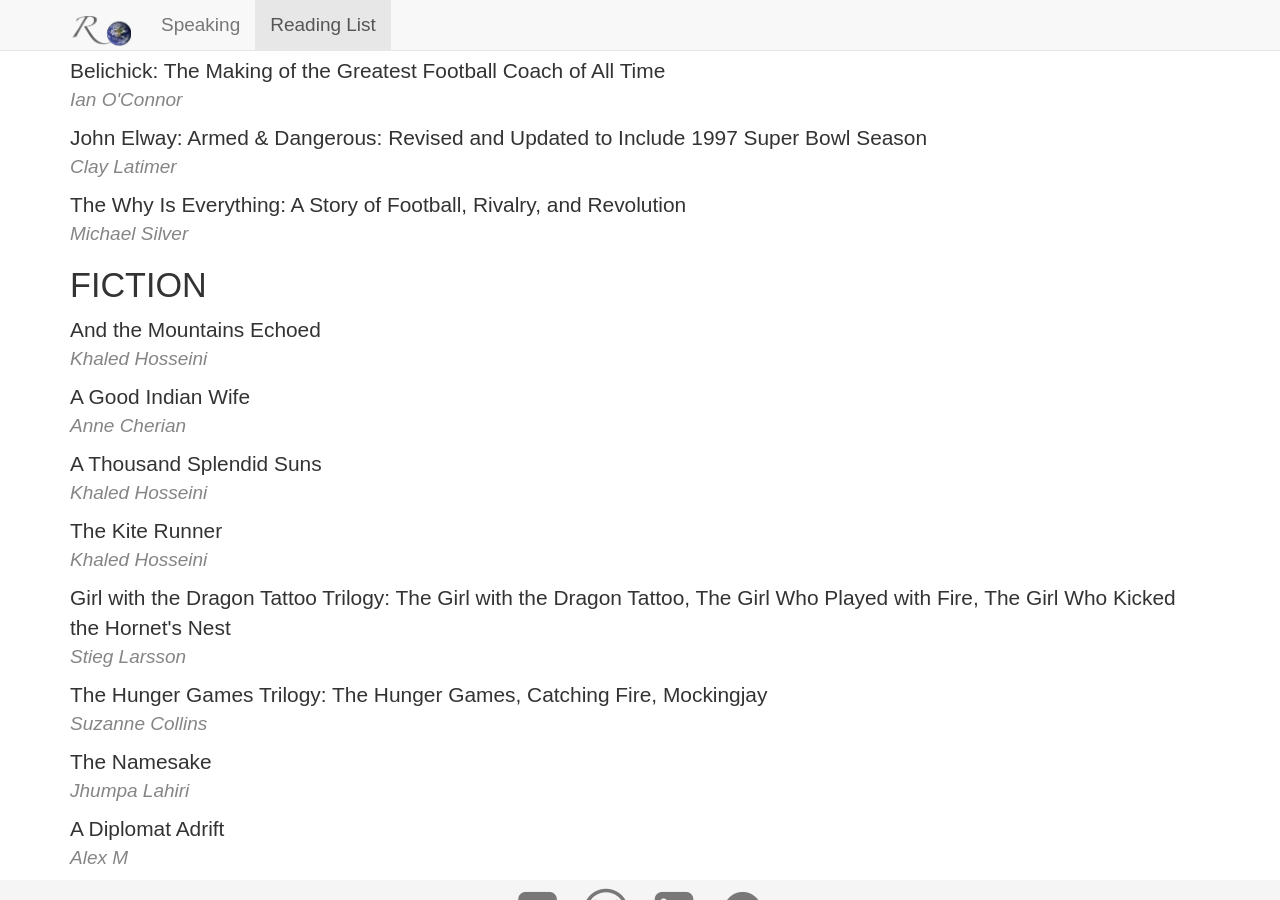
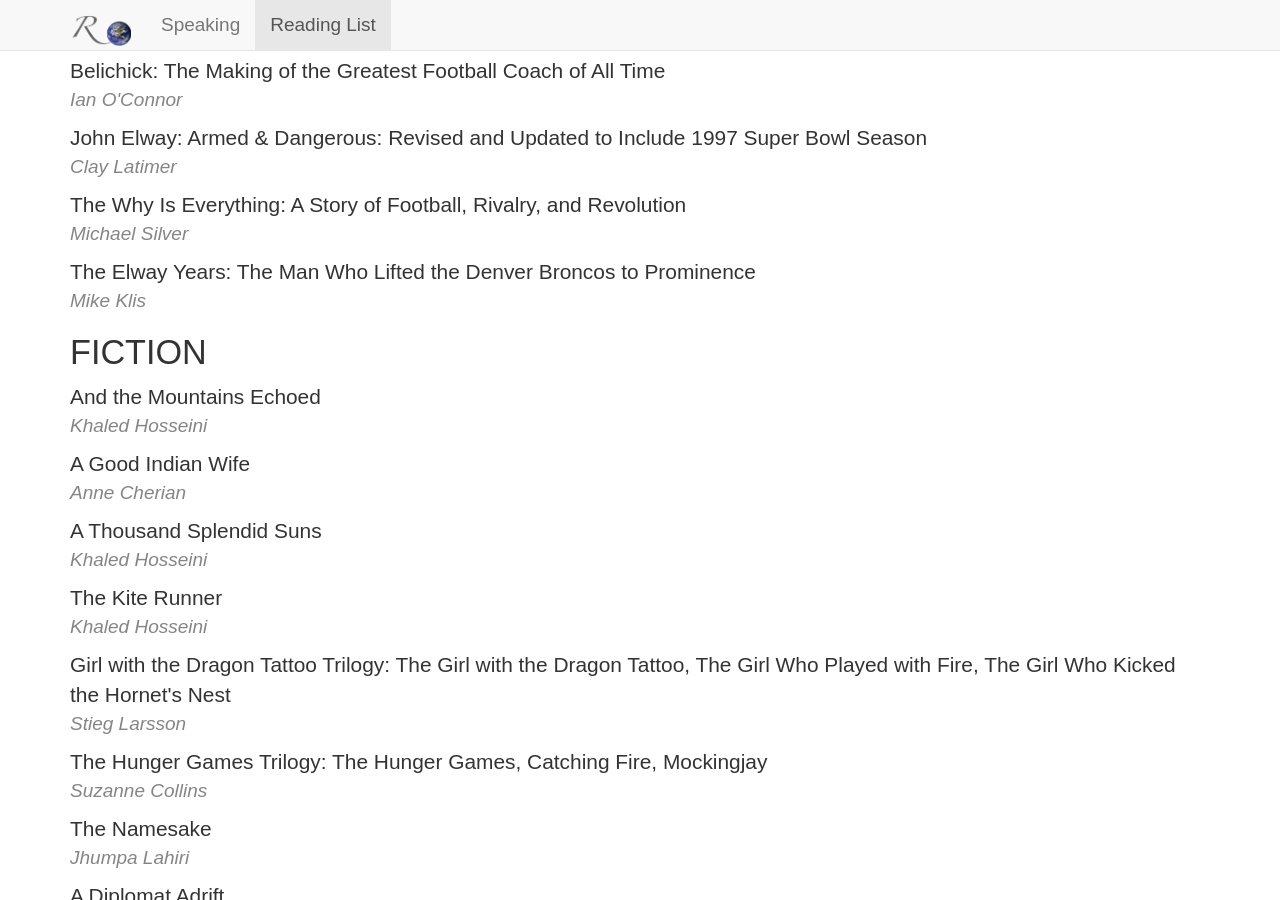
Before and after one commit to rovolution/rovolution.github.io, a Jekyll site: the page built from reading-list/index.html, in a window 1280 px wide and 900 px high, scrolled down 7380 px. Built offline with Jekyll 4.4.1, drawn with Linux system fonts in a browser that asks for light colours; nearby versions of some CDN libraries.

Commit message:
Update index.html

```diff
--- a/reading-list/index.html
+++ b/reading-list/index.html
@@ -453,6 +453,10 @@ title: "Reading List"
 			<div class='book-list-title'>The Why Is Everything: A Story of Football, Rivalry, and Revolution</div>
 			<div class='book-list-author'>Michael Silver</div>
 		</li>
+		<li class='book-list-entry'>
+			<div class='book-list-title'>The Elway Years: The Man Who Lifted the Denver Broncos to Prominence</div>
+			<div class='book-list-author'>Mike Klis</div>
+		</li>
 	</ul>
 	<h3 class="book-list-category">FICTION</h3>
 	<ul class='book-list'>
```
